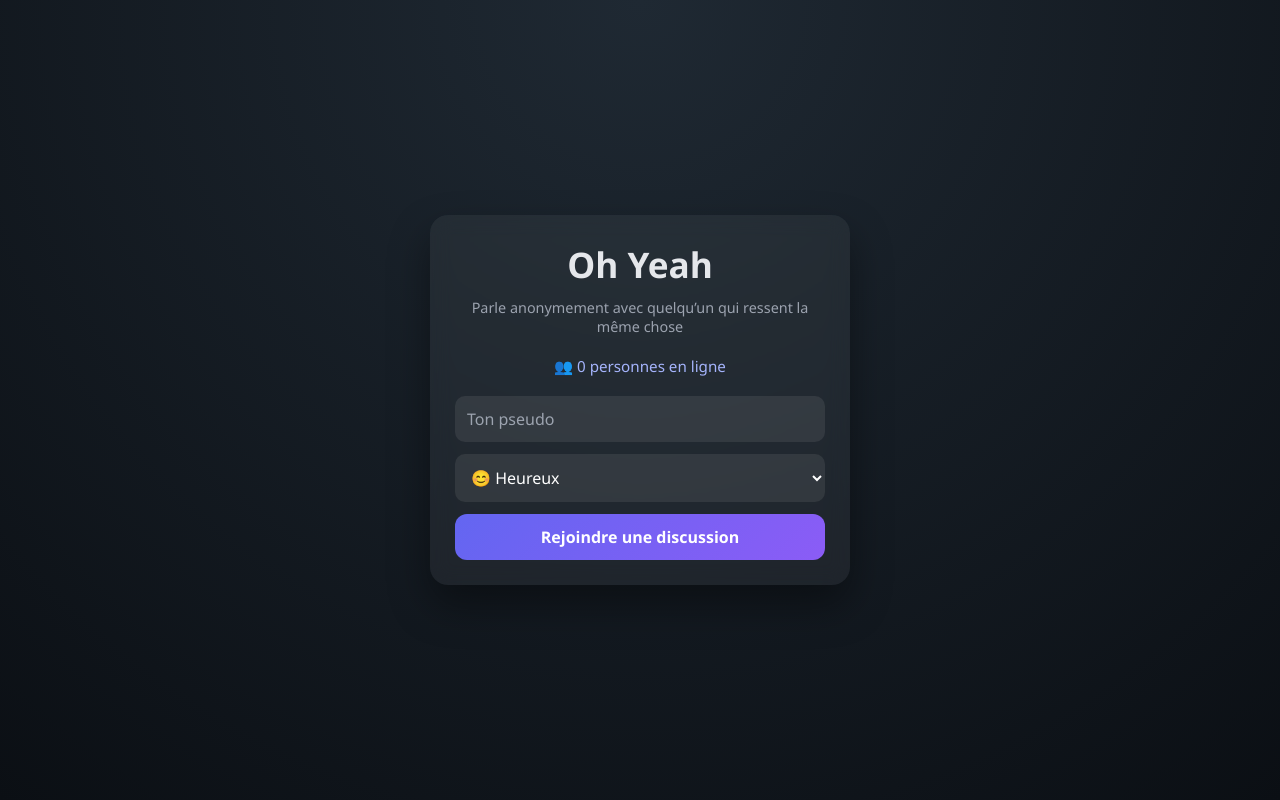
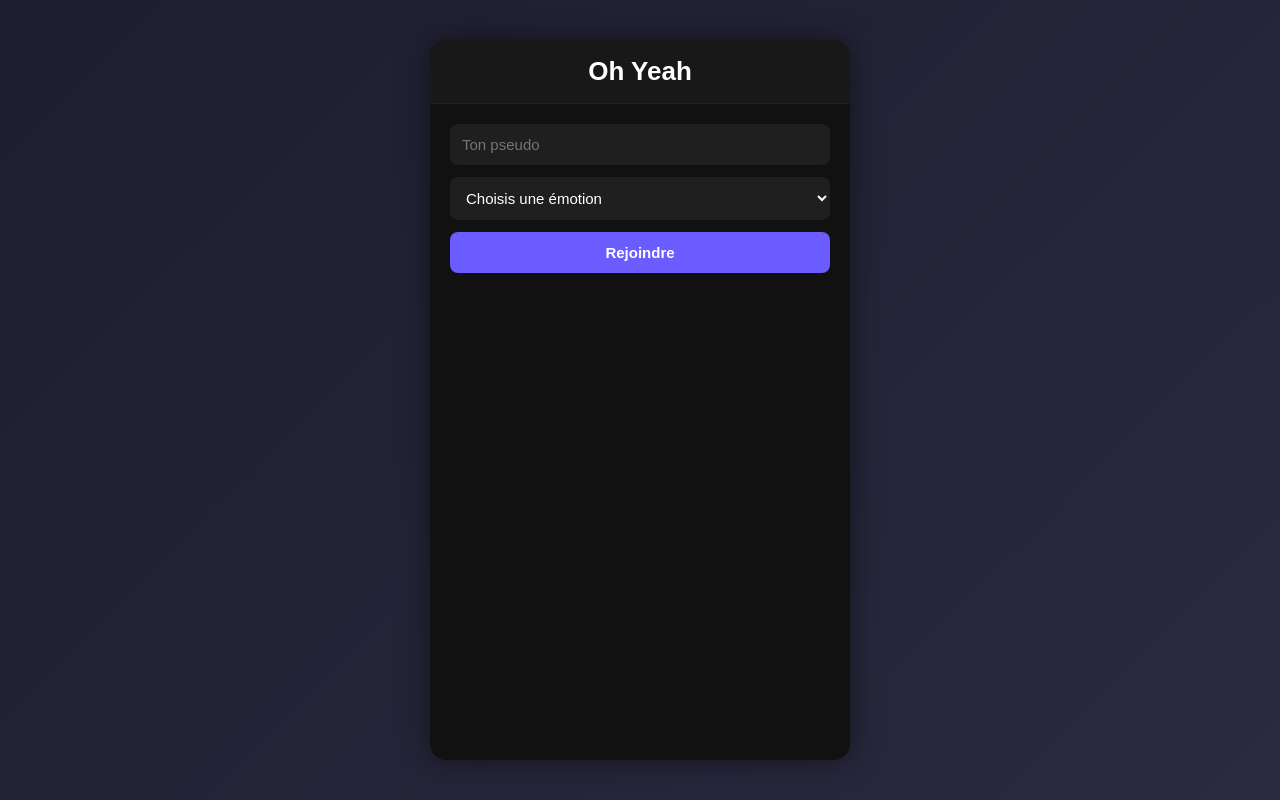
Before and after one commit to jj947/oh-yeah, a Flask app: page / in a window 1280 px wide. Run offline with Flask 3, Linux system fonts and the light colour scheme; some libraries are stand-ins or nearby versions.

Commit message:
Update index.html

```diff
--- a/templates/index.html
+++ b/templates/index.html
@@ -3,286 +3,235 @@
 <head>
     <meta charset="UTF-8">
     <title>Oh Yeah</title>
-<meta name="viewport" content="width=device-width, initial-scale=1.0">
-
     <script src="https://cdn.socket.io/4.7.5/socket.io.min.js"></script>
-
     <style>
-
-.chat-input textarea {
-  flex: 1;
-  resize: none;
-  padding: 12px;
-  border-radius: 12px;
-  border: none;
-  outline: none;
-  background: rgba(255,255,255,0.08);
-  color: white;
-  font-size: 1em;
-  min-height: 48px;
-  max-height: 140px;
-  overflow-y: auto;
+        * {
+            box-sizing: border-box;
+            font-family: Arial, Helvetica, sans-serif;
         }
 
-/* RESET */
-* {
-  box-sizing: border-box;
+        body {
             margin: 0;
-  padding: 0;
-  font-family: "Segoe UI", system-ui, sans-serif;
-}
-
-/* BACKGROUND */
-body {
-  min-height: 100vh;
-  background: radial-gradient(circle at top, #1f2933, #0b0f14);
-  color: #e5e7eb;
+            background: linear-gradient(135deg, #1e1e2f, #2a2a40);
+            color: white;
             display: flex;
             justify-content: center;
             align-items: center;
+            height: 100vh;
         }
 
-/* CARD */
-.card {
+        .app {
             width: 100%;
             max-width: 420px;
-  background: rgba(255, 255, 255, 0.05);
-  border-radius: 18px;
-  padding: 25px;
-  box-shadow: 0 20px 40px rgba(0,0,0,0.4);
-  backdrop-filter: blur(10px);
-  animation: fadeIn 0.6s ease;
+            height: 90vh;
+            background: #111;
+            border-radius: 16px;
+            display: flex;
+            flex-direction: column;
+            overflow: hidden;
+            box-shadow: 0 0 30px rgba(0,0,0,0.5);
         }
 
-@keyframes fadeIn {
-  from { opacity: 0; transform: translateY(20px); }
-  to { opacity: 1; transform: translateY(0); }
+        header {
+            padding: 16px;
+            text-align: center;
+            font-size: 26px;
+            font-weight: bold;
+            background: #181818;
+            border-bottom: 1px solid #222;
         }
 
-/* TITRE */
-h1 {
-  text-align: center;
-  margin-bottom: 10px;
-  font-size: 2.2em;
+        /* ----------- MENU ----------- */
+
+        #menu {
+            padding: 20px;
+            display: flex;
+            flex-direction: column;
+            gap: 12px;
         }
 
-.subtitle {
-  text-align: center;
-  font-size: 0.9em;
-  color: #9ca3af;
-  margin-bottom: 20px;
+        input, select, button {
+            padding: 12px;
+            border-radius: 8px;
+            border: none;
+            font-size: 15px;
         }
 
-/* COUNTER */
-.counter {
-  text-align: center;
-  margin-bottom: 20px;
-  font-size: 0.95em;
-  color: #a5b4fc;
+        input, select {
+            background: #1f1f1f;
+            color: white;
         }
 
-/* INPUTS */
-input, select {
-  width: 100%;
-  padding: 12px;
-  margin-bottom: 12px;
-  border-radius: 10px;
-  border: none;
-  outline: none;
-  background: rgba(255,255,255,0.08);
+        button {
+            background: #6a5cff;
             color: white;
-  font-size: 1em;
-}
-
-input::placeholder {
-  color: #9ca3af;
-}
-
-/* BUTTONS */
-button {
-  width: 100%;
-  padding: 12px;
-  border-radius: 12px;
-  border: none;
-  background: linear-gradient(135deg, #6366f1, #8b5cf6);
-  color: white;
-  font-size: 1em;
-  font-weight: 600;
             cursor: pointer;
-  transition: transform 0.15s ease, box-shadow 0.15s ease;
+            font-weight: bold;
         }
 
         button:hover {
-  transform: translateY(-2px);
-  box-shadow: 0 8px 20px rgba(99,102,241,0.4);
-}
-
-.secondary {
-  margin-top: 10px;
-  background: rgba(255,255,255,0.1);
-}
-
-/* CHAT */
-#chat {
-  display: none;
+            background: #5848e5;
         }
 
         #status {
             text-align: center;
-  margin-bottom: 10px;
-  font-size: 0.95em;
-  color: #a5b4fc;
+            margin-top: 10px;
+            font-size: 14px;
+        }
+
+        /* ----------- CHAT ----------- */
+
+        #chat {
+            display: none;
+            flex-direction: column;
+            height: 100%;
         }
 
         #messages {
-  height: 260px;
+            flex: 1;
+            padding: 15px;
             overflow-y: auto;
-  background: rgba(0,0,0,0.3);
-  border-radius: 12px;
-  padding: 10px;
-  margin-bottom: 10px;
+            display: flex;
+            flex-direction: column;
+            gap: 10px;
         }
 
-/* MESSAGES */
-.message {
-  margin-bottom: 8px;
-  font-size: 0.95em;
+        .msg {
+            max-width: 80%;
+            padding: 10px 12px;
+            border-radius: 12px;
+            word-wrap: break-word;
+            font-size: 14px;
         }
 
-.message.me {
-  text-align: right;
-  color: #c7d2fe;
+        .me {
+            align-self: flex-end;
+            background: #6a5cff;
         }
 
-.message.other b {
-  color: #a78bfa;
+        .other {
+            align-self: flex-start;
+            background: #2a2a2a;
         }
 
-/* INPUT CHAT */
-.chat-input {
-  display: flex;
-  gap: 8px;
+        .system {
+            align-self: center;
+            font-size: 12px;
+            color: #aaa;
         }
 
-.chat-input input {
-  flex: 1;
-  margin-bottom: 0;
+        /* ----------- BARRE MESSAGE ----------- */
+
+        .input-bar {
+            display: flex;
+            padding: 10px;
+            gap: 8px;
+            border-top: 1px solid #222;
+            background: #181818;
         }
 
-/* SCROLLBAR */
-#messages::-webkit-scrollbar {
-  width: 6px;
+        .input-bar textarea {
+            flex: 1;
+            resize: none;
+            height: 42px;              /* 👈 hauteur fixe */
+            max-height: 42px;
+            padding: 10px;
+            border-radius: 10px;
+            border: none;
+            font-size: 14px;
+            background: #1f1f1f;
+            color: white;
+            overflow-y: auto;          /* 👈 scroll interne */
         }
-#messages::-webkit-scrollbar-thumb {
-  background: #4f46e5;
+
+        .input-bar button {
+            width: 48px;               /* 👈 bouton petit */
+            height: 42px;
             border-radius: 10px;
+            font-size: 18px;
+            padding: 0;
         }
     </style>
 </head>
-
 <body>
 
-<div class="card">
+<div class="app">
+    <header>Oh Yeah</header>
 
+    <!-- MENU -->
     <div id="menu">
-    <h1>Oh Yeah</h1>
-    <p class="subtitle">Parle anonymement avec quelqu’un qui ressent la même chose</p>
-
-    <div class="counter">
-      👥 <span id="counter">0</span> personnes en ligne
+        <input id="username" placeholder="Ton pseudo">
+        <select id="emotion">
+            <option value="">Choisis une émotion</option>
+            <option value="joie">😊 Joie</option>
+            <option value="triste">😢 Triste</option>
+            <option value="colere">😡 Colère</option>
+            <option value="stress">😰 Stress</option>
+        </select>
+        <button onclick="join()">Rejoindre</button>
+        <div id="status"></div>
     </div>
 
-    <input id="username" placeholder="Ton pseudo">
-
-    <select id="emotion">
-      <option value="heureux">😊 Heureux</option>
-      <option value="triste">😢 Triste</option>
-      <option value="colere">😡 En colère</option>
-      <option value="calme">😌 Calme</option>
-    </select>
-
-    <button onclick="join()">Rejoindre une discussion</button>
-  </div>
-
+    <!-- CHAT -->
     <div id="chat">
-    <p id="status"></p>
-
         <div id="messages"></div>
 
-    <div class="chat-input">
-      <textarea id="msg" placeholder="Écris ton message…" rows="2"></textarea>
+        <div class="input-bar">
+            <textarea id="message" placeholder="Écris ton message..."></textarea>
             <button onclick="send()">➤</button>
         </div>
-
-
-    <button class="secondary" onclick="location.reload()">Retour au menu</button>
     </div>
-
 </div>
 
 <script>
     const socket = io();
+    let username = "";
 
-const menu = document.getElementById("menu");
-const chat = document.getElementById("chat");
-const status = document.getElementById("status");
-const messages = document.getElementById("messages");
+    function join() {
+        username = document.getElementById("username").value.trim();
+        const emotion = document.getElementById("emotion").value;
 
-socket.on("counter", n => {
-  document.getElementById("counter").innerText = n;
-});
+        if (!username || !emotion) {
+            alert("Pseudo et émotion obligatoires");
+            return;
+        }
 
-socket.on("status", txt => {
-  status.innerText = txt;
+        socket.emit("join", { username, emotion });
+    }
+
+    function send() {
+        const input = document.getElementById("message");
+        const text = input.value.trim();
+        if (!text) return;
+
+        socket.emit("message", { message: text });
+        addMessage(username + " : " + text, "me");
+        input.value = "";
+    }
+
+    function addMessage(text, cls) {
+        const div = document.createElement("div");
+        div.className = "msg " + cls;
+        div.textContent = text;
+        document.getElementById("messages").appendChild(div);
+        div.scrollIntoView();
+    }
+
+    socket.on("status", msg => {
+        document.getElementById("status").textContent = msg;
+
+        if (msg.includes("Partenaire trouvé")) {
+            document.getElementById("menu").style.display = "none";
+            document.getElementById("chat").style.display = "flex";
+            addMessage(msg, "system");
+        } else {
+            addMessage(msg, "system");
+        }
     });
 
     socket.on("message", data => {
-  messages.innerHTML += `
-    <div class="message other">
-      <b>${data.from}</b> : ${data.message}
-    </div>`;
-  messages.scrollTop = messages.scrollHeight;
+        addMessage(data.from + " : " + data.message, "other");
     });
-
-function join() {
-  socket.emit("join", {
-    username: document.getElementById("username").value,
-    emotion: document.getElementById("emotion").value
-  });
-
-  menu.style.display = "none";
-  chat.style.display = "block";
-}
-
-function send() {
-  const input = document.getElementById("msg");
-  if (!input.value) return;
-
-  socket.emit("message", { message: input.value });
-
-  messages.innerHTML += `
-    <div class="message me">
-      Moi : ${input.value}
-    </div>`;
-  messages.scrollTop = messages.scrollHeight;
-
-  input.value = "";
-}
-
-const textarea = document.getElementById("msg");
-
-textarea.addEventListener("input", () => {
-  textarea.style.height = "auto";
-  textarea.style.height = textarea.scrollHeight + "px";
-});
-
-textarea.addEventListener("keydown", e => {
-  if (e.key === "Enter" && !e.shiftKey) {
-    e.preventDefault();
-    send();
-  }
-});
-
 </script>
 
 </body>
```
Lines whose indentation alone changed are shown as unchanged.
